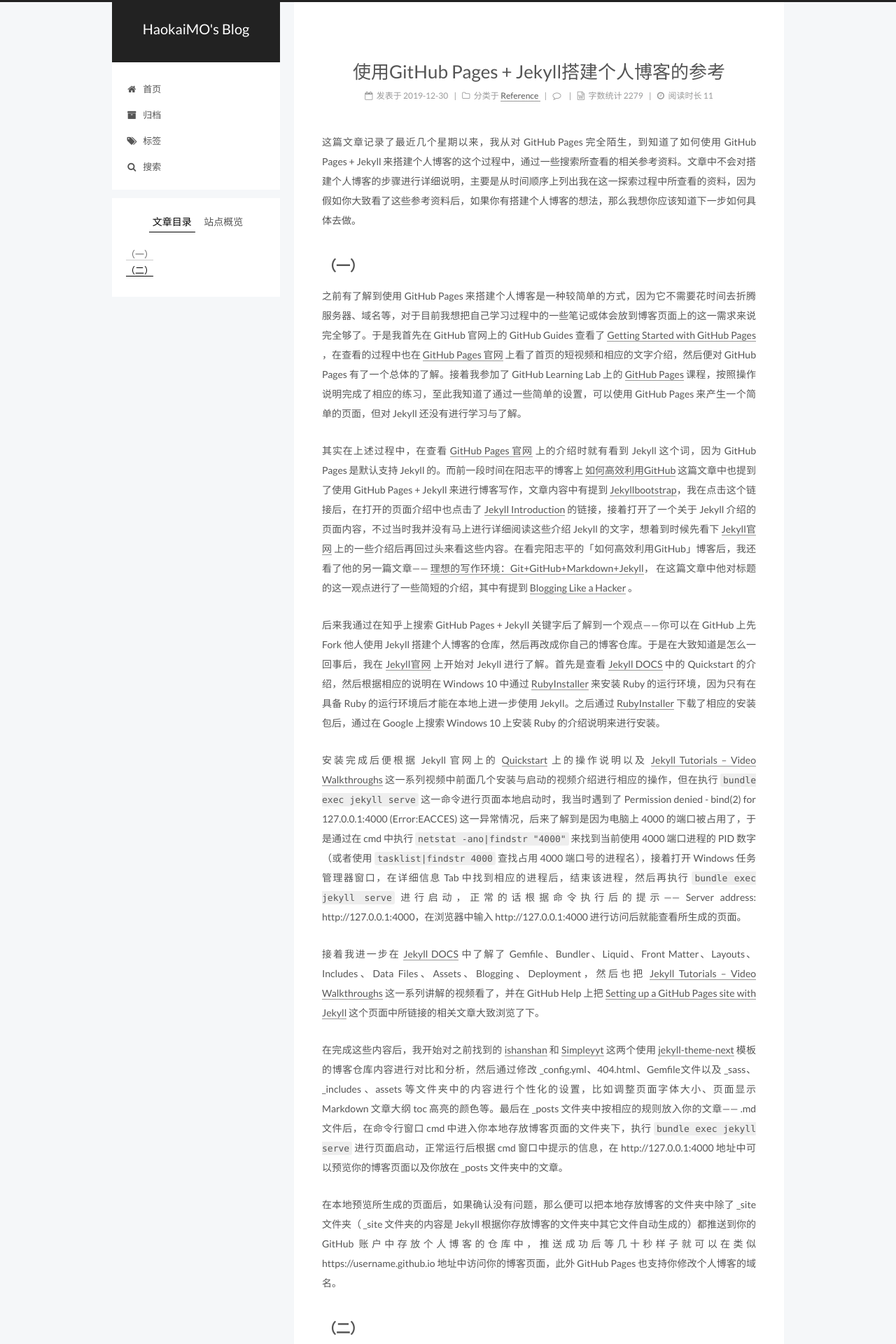
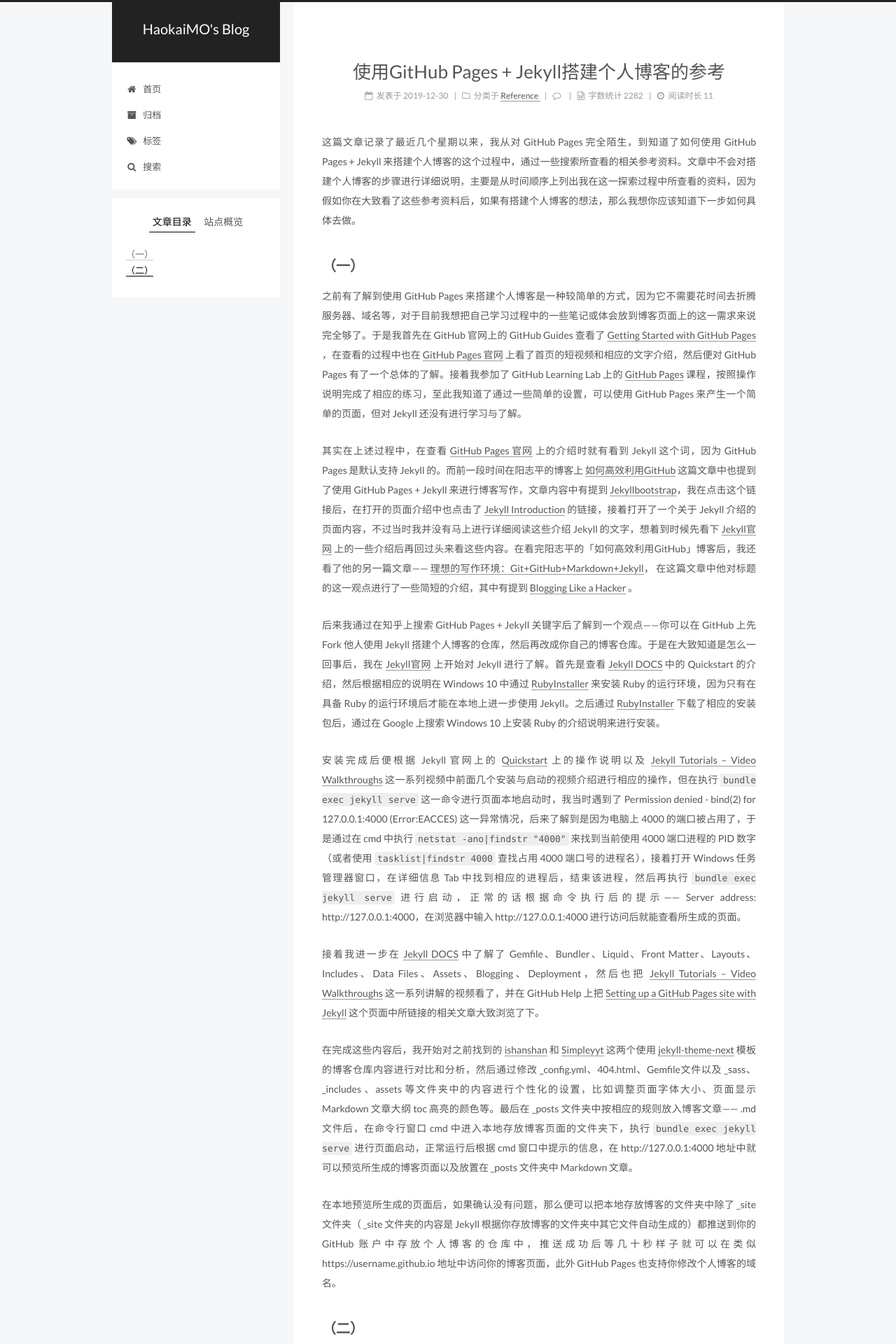
Before and after one commit to HaokaiMO/HaokaiMO.github.io, a Jekyll site: the page built from _posts/2019-12-30-ReferenceofUsingGitHubPagesandJekylltoSetupPersonalBlog.md, in a window 1280 px wide. Shown: the top 1920 px of the page at 70% size. Built offline with Jekyll 4.4.1, drawn with Linux system fonts in a browser that asks for light colours; comment, search, counter and statistics services are not loaded; some of the changed text lies outside the part shown.

Commit message:
a small modification of 12-30-article

```diff
--- a/_posts/2019-12-30-ReferenceofUsingGitHubPagesandJekylltoSetupPersonalBlog.md
+++ b/_posts/2019-12-30-ReferenceofUsingGitHubPagesandJekylltoSetupPersonalBlog.md
@@ -6,7 +6,7 @@ tags:
   - 'Jekyll'
 ---
 
-这篇文章记录了最近几个星期以来，我从对 GitHub Pages 完全陌生，到知道了如何使用 GitHub Pages + Jekyll 来搭建个人博客的这个过程中，通过一些搜索所查看的相关参考资料。文章中不会对搭建个人博客的步骤进行详细说明，主要是从时间顺序上列出我在这一探索过程中所查看的资料，因为假如你大致看了这些参考资料后，如果你有搭建个人博客的想法，那么我想你应该知道下一步如何具体去做。
+这篇文章记录了最近几个星期以来，我从对 GitHub Pages 完全陌生，到知道了如何使用 GitHub Pages + Jekyll 来搭建个人博客的这个过程中，通过一些搜索所查看的相关参考资料。文章中不会对搭建个人博客的步骤进行详细说明，主要是从时间顺序上列出我在这一探索过程中所查看的资料，因为假如你在大致看了这些参考资料后，如果有搭建个人博客的想法，那么我想你应该知道下一步如何具体去做。
 
 <!-- more -->
 
@@ -22,7 +22,7 @@ tags:
 
 接着我进一步在  [Jekyll DOCS](https://jekyllrb.com/docs/) 中了解了 Gemfile、Bundler、Liquid、Front Matter、Layouts、Includes、Data Files、Assets、Blogging、Deployment，然后也把  [Jekyll Tutorials -- Video Walkthroughs](https://jekyllrb.com/tutorials/video-walkthroughs/) 这一系列讲解的视频看了，并在 GitHub Help 上把 [Setting up a GitHub Pages site with Jekyll](https://help.github.com/en/github/working-with-github-pages/setting-up-a-github-pages-site-with-jekyll) 这个页面中所链接的相关文章大致浏览了下。
 
-在完成这些内容后，我开始对之前找到的 [ishanshan](https://github.com/ishanshan/ishanshan.github.io) 和 [Simpleyyt](https://github.com/Simpleyyt/simpleyyt.github.io) 这两个使用 [jekyll-theme-next](https://github.com/Simpleyyt/jekyll-theme-next) 模板的博客仓库内容进行对比和分析，然后通过修改 _config.yml、404.html、Gemfile文件以及 _sass、 _includes 、assets 等文件夹中的内容进行个性化的设置，比如调整页面字体大小、页面显示 Markdown 文章大纲 toc 高亮的颜色等。最后在 _posts 文件夹中按相应的规则放入你的文章—— .md 文件后，在命令行窗口 cmd 中进入你本地存放博客页面的文件夹下，执行 `bundle exec jekyll serve` 进行页面启动，正常运行后根据 cmd 窗口中提示的信息，在  http://127.0.0.1:4000 地址中可以预览你的博客页面以及你放在 _posts 文件夹中的文章。
+在完成这些内容后，我开始对之前找到的 [ishanshan](https://github.com/ishanshan/ishanshan.github.io) 和 [Simpleyyt](https://github.com/Simpleyyt/simpleyyt.github.io) 这两个使用 [jekyll-theme-next](https://github.com/Simpleyyt/jekyll-theme-next) 模板的博客仓库内容进行对比和分析，然后通过修改 _config.yml、404.html、Gemfile文件以及 _sass、 _includes 、assets 等文件夹中的内容进行个性化的设置，比如调整页面字体大小、页面显示 Markdown 文章大纲 toc 高亮的颜色等。最后在 _posts 文件夹中按相应的规则放入博客文章—— .md 文件后，在命令行窗口 cmd 中进入本地存放博客页面的文件夹下，执行 `bundle exec jekyll serve` 进行页面启动，正常运行后根据 cmd 窗口中提示的信息，在  http://127.0.0.1:4000 地址中就可以预览所生成的博客页面以及放置在 _posts 文件夹中 Markdown 文章。
 
 在本地预览所生成的页面后，如果确认没有问题，那么便可以把本地存放博客的文件夹中除了 _site 文件夹（ _site 文件夹的内容是 Jekyll 根据你存放博客的文件夹中其它文件自动生成的）都推送到你的 GitHub 账户中存放个人博客的仓库中，推送成功后等几十秒样子就可以在类似 https://username.github.io 地址中访问你的博客页面，此外 GitHub Pages 也支持你修改个人博客的域名。
 
```
Also changed, not shown: other parts of _posts/2019-12-30-ReferenceofUsingGitHubPagesandJekylltoSetupPersonalBlog.md (+1 -1 lines).
